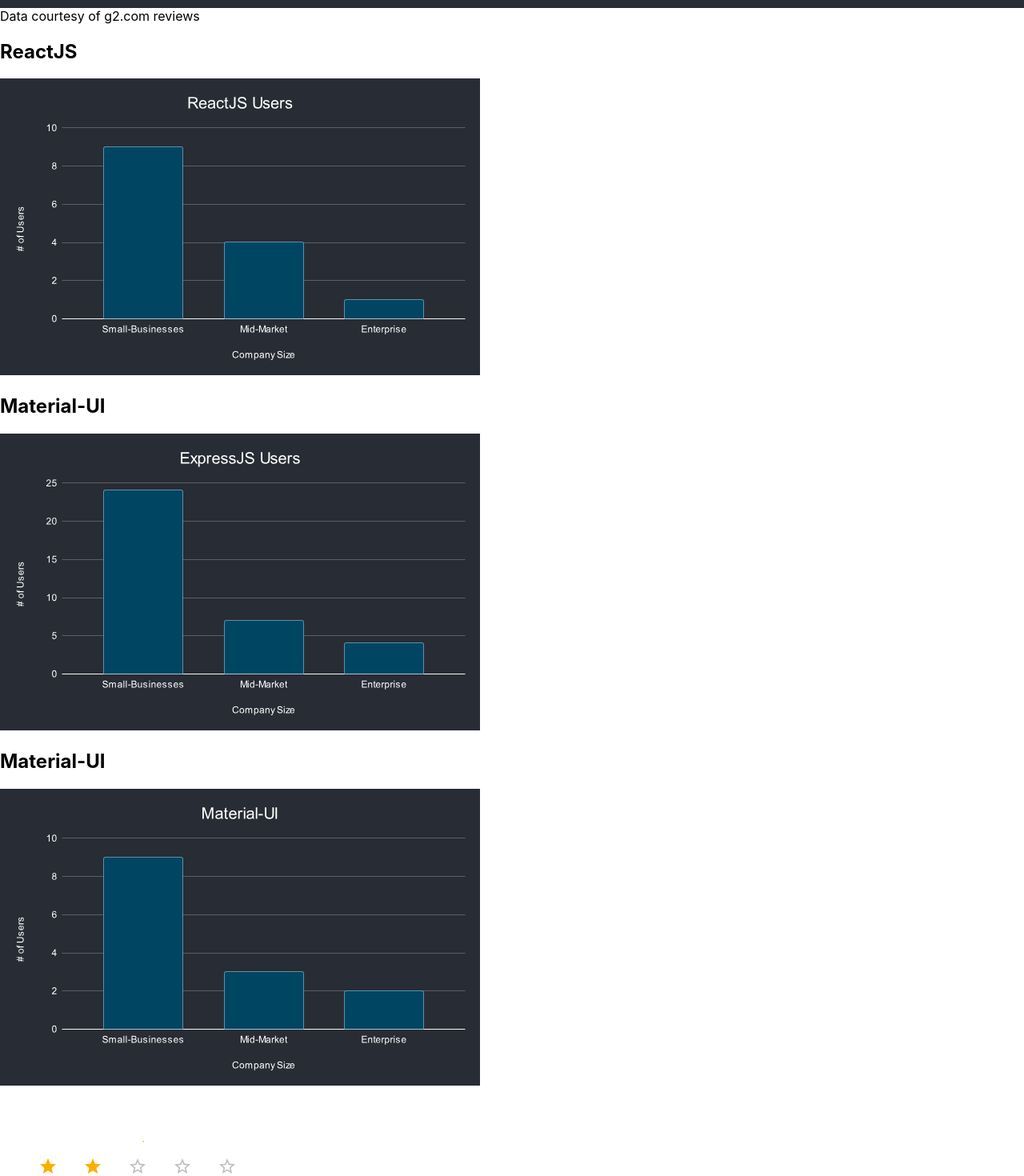
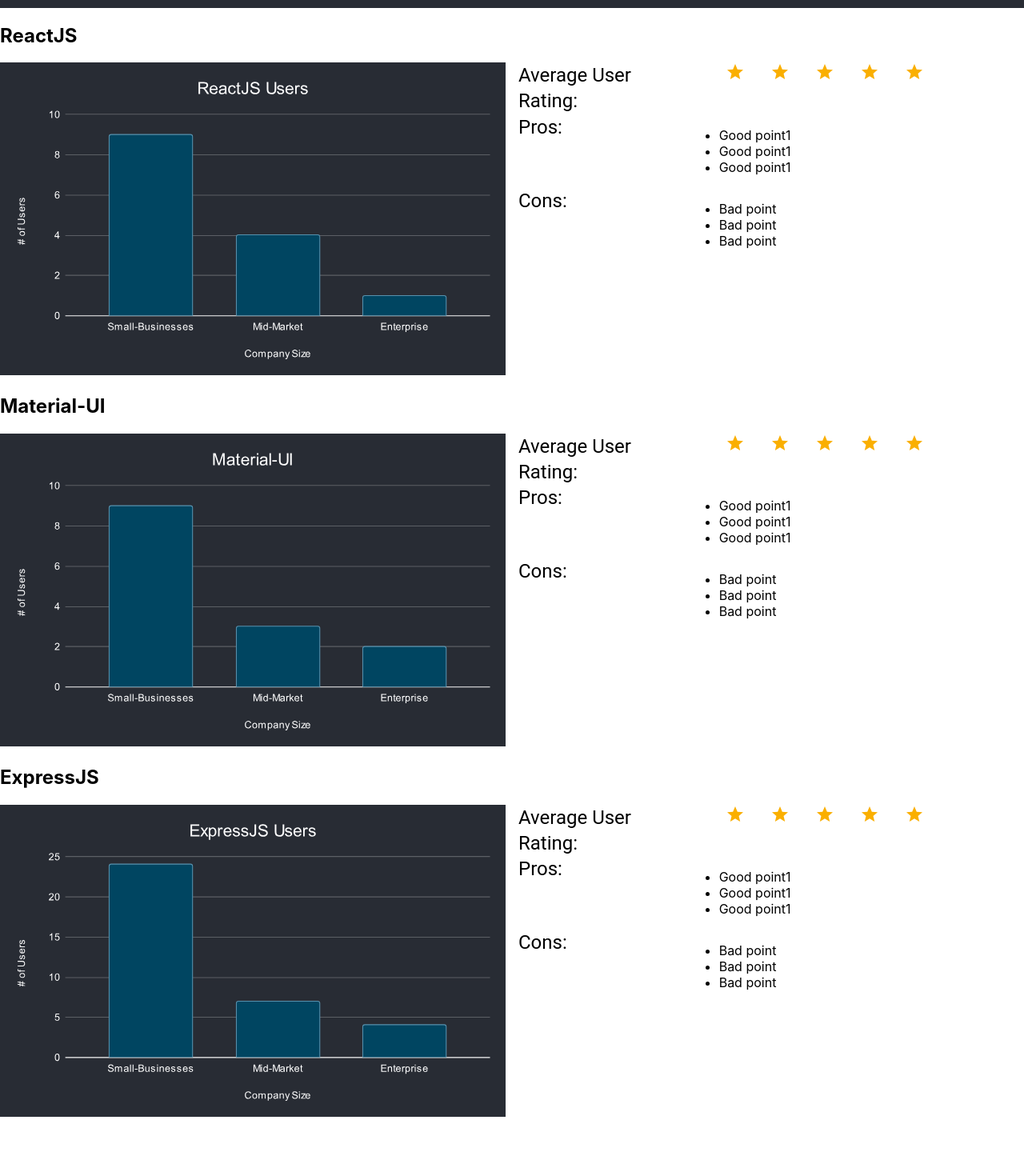
Before and after one commit to HazafaTan/cps530webapp, a React (Create React App) app in the folder client/: page / in a window 1280 px wide. Shown: the part 203-1673 px from the top of the page at 80% size. After the commit the page ends 1603 px from the top, so only its background shows below. Built offline with nearby package versions, Linux system fonts and the light colour scheme.

Commit message:
Updated Displayed Page Information

```diff
--- a/client/src/pages/Page1.js
+++ b/client/src/pages/Page1.js
@@ -7,43 +7,175 @@ import ExpressJSgrph from './../ExpressJS-Users.svg';
 import ReactJSgrph from './../ReactJS-Users.svg';
 import MaterialUIgrph from './../Material-UI-Users.svg';
 import theme from "../theme";
-
+import { Container } from "@mui/material";
+import { Grid} from "@mui/material";
+import { Card, CardContent, CardMedia } from "@mui/material";
 
 // Tubbs Page
+
 function Page1() {
   return (
     <div className="Page1">
       <header className="Page-header">
         <h1>
-          CPS530 React and Express WebApp! {"\n"}
+          CPS530 React, MaterialUI, and Express WebApp! {"\n"}
         </h1>
       </header>
 
-    Data courtesy of g2.com reviews
     <div>
       <h2>ReactJS</h2>
-      <img src={ReactJSgrph} className="React-graph" alt="graph"  />
+
+    <Box sx={{flexGrow:0.5}}>
+    <Grid container spacing={2} style={{minWidth:"1200px"}}>
+
+      <Grid item sm={6}>
+        <img src={ReactJSgrph} className="React-graph" alt="graph" style={{width:"100%",height:"auto",minWidth:"200px"}}/>
+      </Grid>
+      <Grid item sm={6}>
+        <Grid container>
+        <Grid item sm={4}>
+          <Typography variant="h5">Average User Rating:</Typography>
+        </Grid>
+
+        <Grid item sm={8}>
+          <Rating defaultValue={5} readOnly size="medium"/>
+        </Grid>
+        </Grid>
+        <Grid container>
+          <Grid item sm={4}>
+          <Typography variant="h5">Pros:</Typography>
+          </Grid>
+          <Grid item sm={8}>
+            <ul>
+              <li>Good point1</li>
+              <li>Good point1</li>
+              <li>Good point1</li>
+            </ul>
+          </Grid>
+        </Grid>
+
+        <Grid container>
+          <Grid item sm={4}>
+            <Typography variant="h5">Cons:</Typography>
+          </Grid>
+
+          <Grid item sm={8}>
+            <ul>
+              <li>Bad point</li>
+              <li>Bad point</li>
+              <li>Bad point</li>
+            </ul>
+          </Grid>
+        </Grid>
+
+      </Grid>
+
+    </Grid>
+    </Box>
     </div>
 
     <div>
       <h2>Material-UI</h2>
-      <img src={ExpressJSgrph} className="Express-graph" alt="graph"  />
+      <Box sx={{flexGrow:0.5}}>
+    <Grid container spacing={2} style={{minWidth:"1200px"}}>
+
+      <Grid item sm={6}>
+        <img src={MaterialUIgrph} className="MaterialUI-graph" alt="graph" style={{width:"100%",height:"auto",minWidth:"200px"}}/>
+      </Grid>
+      <Grid item sm={6}>
+        <Grid container>
+        <Grid item sm={4}>
+          <Typography variant="h5">Average User Rating:</Typography>
+        </Grid>
+
+        <Grid item sm={8}>
+          <Rating defaultValue={5} readOnly size="medium"/>
+        </Grid>
+        </Grid>
+        <Grid container>
+          <Grid item sm={4}>
+          <Typography variant="h5">Pros:</Typography>
+          </Grid>
+          <Grid item sm={8}>
+            <ul>
+              <li>Good point1</li>
+              <li>Good point1</li>
+              <li>Good point1</li>
+            </ul>
+          </Grid>
+        </Grid>
+
+        <Grid container>
+          <Grid item sm={4}>
+            <Typography variant="h5">Cons:</Typography>
+          </Grid>
+
+          <Grid item sm={8}>
+            <ul>
+              <li>Bad point</li>
+              <li>Bad point</li>
+              <li>Bad point</li>
+            </ul>
+          </Grid>
+        </Grid>
+
+      </Grid>
+
+    </Grid>
+    </Box>
     </div>
 
     <div>
-      <h2>Material-UI</h2>
-      <img src={MaterialUIgrph} className="MaterialUI-graph" alt="graph"  />
+      <h2>ExpressJS</h2>
+      <Box sx={{flexGrow:0.5}}>
+    <Grid container spacing={2} style={{minWidth:"1200px"}}>
+
+      <Grid item sm={6}>
+        <img src={ExpressJSgrph} className="Express-graph" alt="graph" style={{width:"100%",height:"auto",minWidth:"200px"}}/>
+      </Grid>
+      <Grid item sm={6}>
+        <Grid container>
+        <Grid item sm={4}>
+          <Typography variant="h5">Average User Rating:</Typography>
+        </Grid>
+
+        <Grid item sm={8}>
+          <Rating defaultValue={5} readOnly size="medium"/>
+        </Grid>
+        </Grid>
+        <Grid container>
+          <Grid item sm={4}>
+          <Typography variant="h5">Pros:</Typography>
+          </Grid>
+          <Grid item sm={8}>
+            <ul>
+              <li>Good point1</li>
+              <li>Good point1</li>
+              <li>Good point1</li>
+            </ul>
+          </Grid>
+        </Grid>
+
+        <Grid container>
+          <Grid item sm={4}>
+            <Typography variant="h5">Cons:</Typography>
+          </Grid>
+
+          <Grid item sm={8}>
+            <ul>
+              <li>Bad point</li>
+              <li>Bad point</li>
+              <li>Bad point</li>
+            </ul>
+          </Grid>
+        </Grid>
+
+      </Grid>
+
+    </Grid>
+    </Box>
     </div>
 
-    <Box
-    sx={{
-         'legend': { mt: 7 },
-    }}
-    >
-
-  <Typography component="legend"></Typography>
-  <Rating name="half-rating-read" defaultValue={2.5} precision={0.5} readOnly />
-  </Box>
     </div>
   );
 
```
